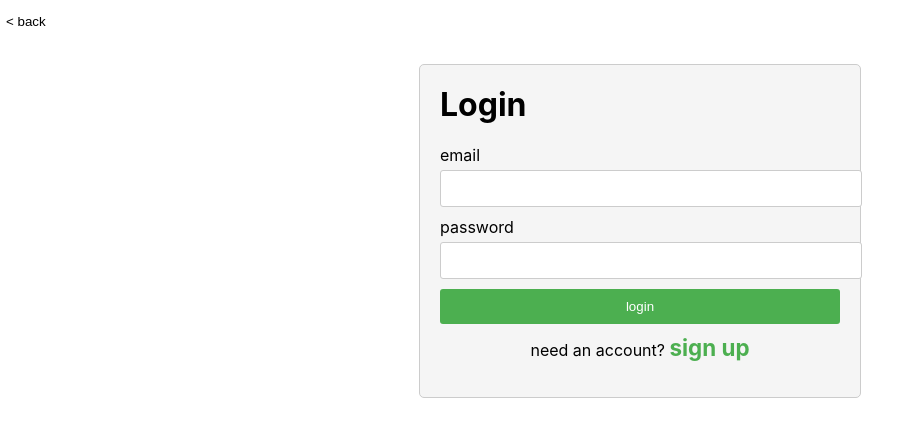
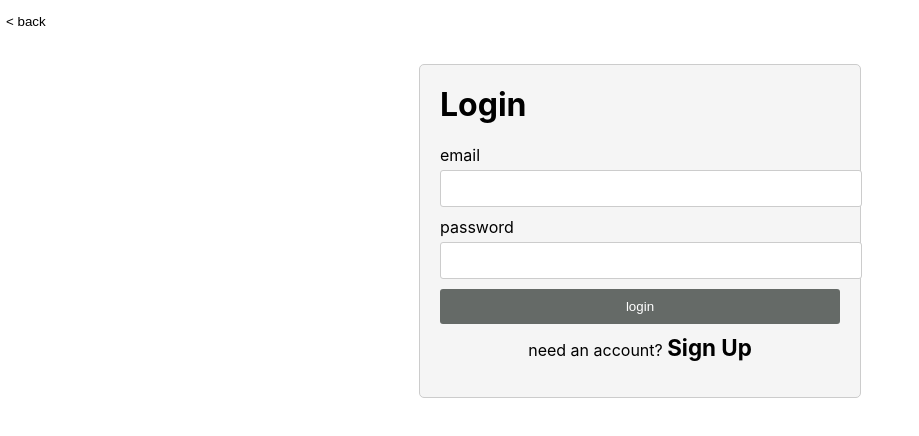
Before and after one commit to owen-na/CSCI4300-Final-project, a React (Create React App) app: page /Pages/Login in a window 1280 px wide. Shown: the top 436 px of the page, without its empty margins (0-919 px from the left). Built offline with nearby package versions, Linux system fonts and the light colour scheme.

Commit message:
changed Login Color

```diff
--- a/src/Pages/Login.jsx
+++ b/src/Pages/Login.jsx
@@ -20,7 +20,7 @@ export default function Login() {
           <button type="submit">login</button>
         </form>
         <p>
-          need an account? <a href="./SignIn.jsx">sign up</a>
+          need an account? <Link to="SignIn">Sign Up</Link>
         </p>
       </div>
     </>
--- a/src/styles/login.css
+++ b/src/styles/login.css
@@ -29,7 +29,7 @@
     display: block;
     width: 100%;
     padding: 10px;
-    background-color: #4CAF50;
+    background-color: #656A67;
     color: white;
     border: none;
     border-radius: 3px;
@@ -42,5 +42,5 @@
   }
 
   .loginForm a {
-    color: #4CAF50;
+    color: #000000;
   }
```
